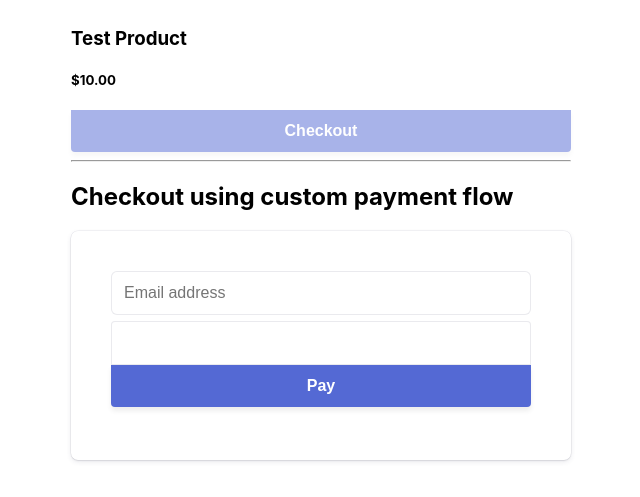
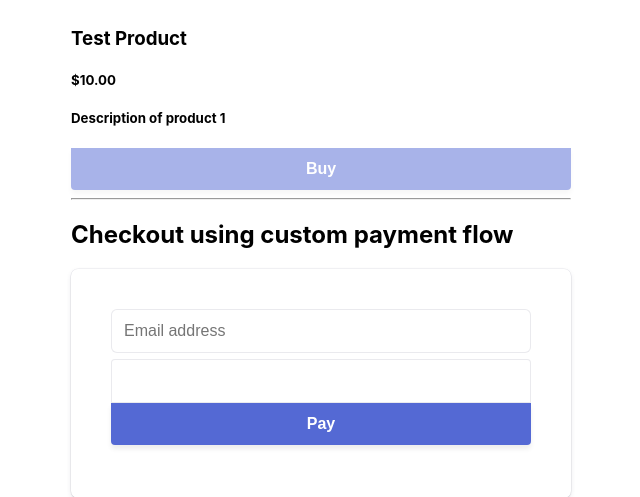
Before and after one commit to AnthonyRom12/django_stripe, a Django app: page / in a window 1280 px wide. Shown: the top 497 px of the page, without its empty margins (327-967 px from the left). Run offline with Django 4.2, Linux system fonts and the light colour scheme; data comes from the database, SQL or seed files in the repository; both versions use the stored data as it was after the commit; some libraries are stand-ins or nearby versions.

Commit message:
Initial commit

```diff
--- a/item/products/models.py
+++ b/item/products/models.py
@@ -5,6 +5,7 @@ class Product(models.Model):
     name = models.CharField(max_length=100)
     price = models.IntegerField(default=0)  # cents
     file = models.FileField(upload_to="product_files/", blank=True, null=True)
+    description = models.TextField(default=0)
     url = models.URLField()
 
     def __str__(self):
--- a/item/products/views.py
+++ b/item/products/views.py
@@ -46,6 +46,7 @@ class CreateCheckOutSessionView(View):
                         'unit_amount': product.price,
                         'product_data': {
                             'name': product.name,
+                            'description': product.description,
                             # 'images': [''],
                         },
                     },
--- a/item/templates/landing.html
+++ b/item/templates/landing.html
@@ -176,9 +176,10 @@ button:disabled {
         <div class="description">
           <h3>{{ product.name }}</h3>
           <h5>${{ product.get_display_price }}</h5>
+          <h5>{{ product.description }}</h5>
         </div>
       </div>
-      <button type="button" id="checkout-button">Checkout</button>
+      <button type="button" id="checkout-button">Buy</button>
       <hr />
       <h2>Checkout using custom payment flow</h2>
       <form id="payment-form">
```
Also changed, not shown: item/db.sqlite3.
